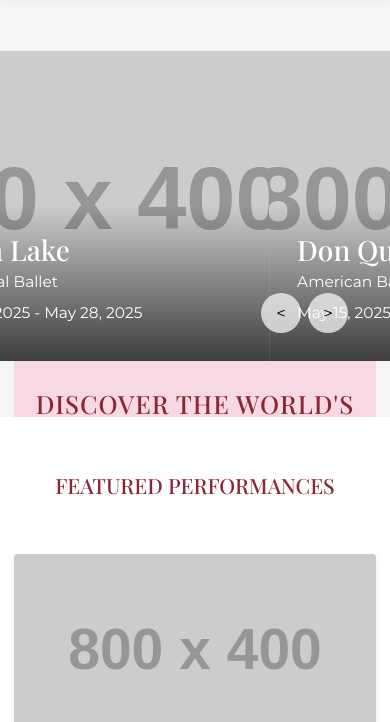
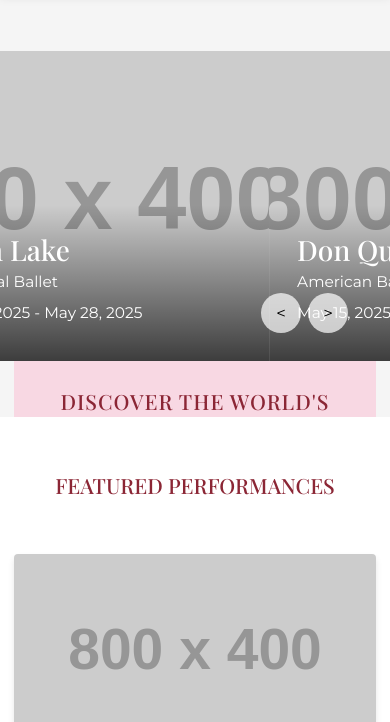
Before and after one commit to Makayla12345678/WorldBallet, a plain HTML site: page index.html in a window 390 px wide. Shown: the part 122-844 px from the top of the page. Drawn offline with nearby package versions, Linux system fonts and the light colour scheme; no server answers; placeholder pictures from the web are drawn by us.

Commit message:
Fix banner tagline display issue by improving responsive styling

```diff
--- a/css/styles.css
+++ b/css/styles.css
@@ -207,12 +207,17 @@ section {
     text-align: center;
     padding: var(--spacing-lg) var(--spacing-md);
     background-color: var(--color-primary);
+    width: 100%;
+    overflow: hidden;
 }
 
 .banner-tagline h2 {
     font-size: 1.8rem;
     letter-spacing: 1px;
     margin-bottom: 0;
+    white-space: normal;
+    overflow-wrap: break-word;
+    word-wrap: break-word;
 }
 
 /* ===== FEATURED PERFORMANCES ===== */
@@ -427,6 +432,12 @@ footer {
 }
 
 @media (max-width: 767px) {
+    .banner-tagline h2 {
+        font-size: 1.5rem;
+    }
+}
+
+@media (max-width: 767px) {
     .timeline::before {
         left: 30px;
     }
```
